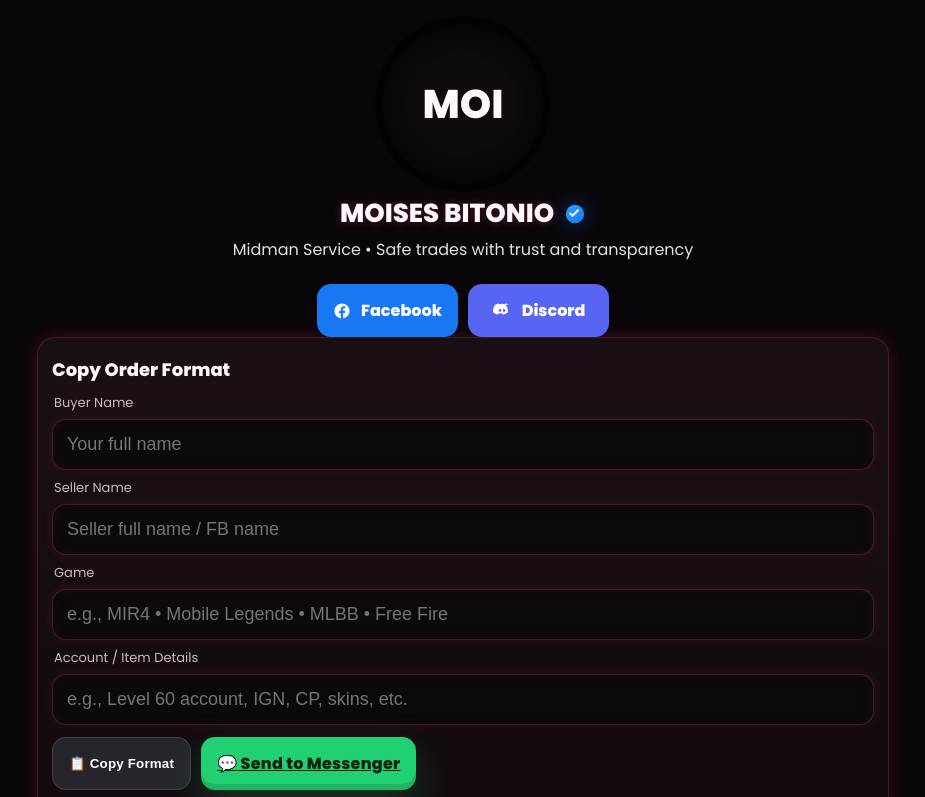
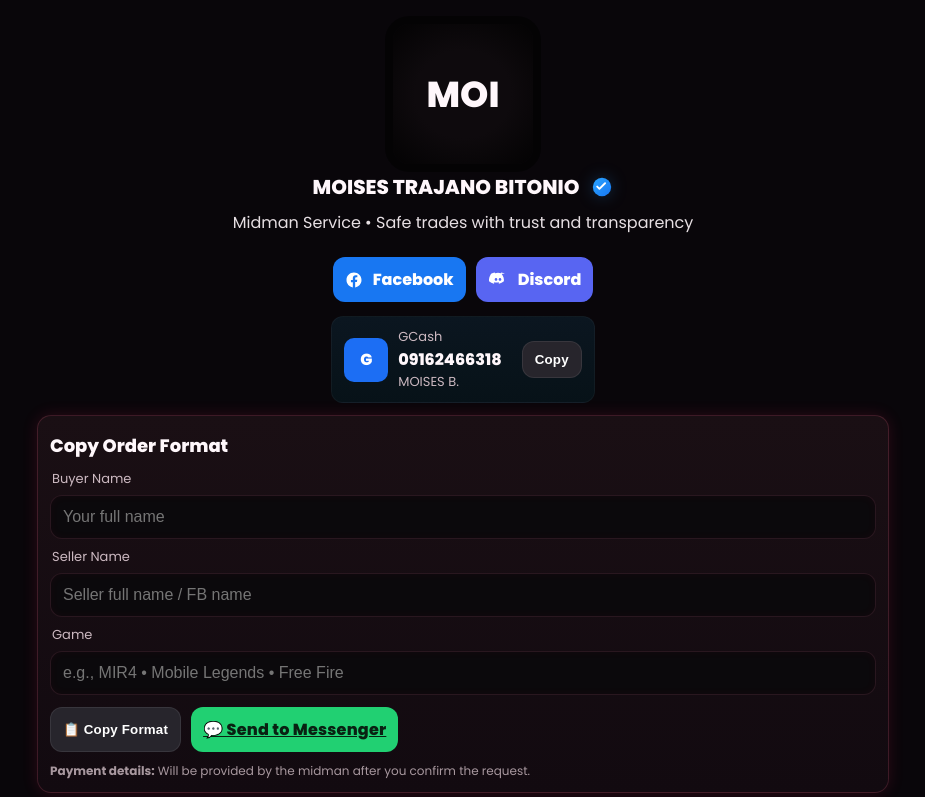
Before and after one commit to mbitonio/MIDMAN-SERVICE, a plain HTML site: page index.html in a window 1280 px wide. Shown: the top 797 px of the page, without its empty margins (177-1102 px from the left). Drawn offline with Linux system fonts and the light colour scheme.

Commit message:
Update index.html

```diff
--- a/index.html
+++ b/index.html
@@ -25,44 +25,46 @@ body::before{
 @keyframes bgFloat{to{transform:translate3d(1.2%,-1.2%,0)}}
 
 .wrap{max-width:880px;margin:auto;padding:18px 14px 120px}
-.header{display:grid;place-items:center;margin-top:6px}
-.logo{width:min(42vw,160px);aspect-ratio:1/1;border-radius:999px;position:relative;display:grid;place-items:center;background:radial-gradient(120px 110px at 50% 50%, #0e0a0d 40%, #000 100%);box-shadow:0 0 0 8px rgba(0,0,0,.55)}
-/* ring removed per request */
-.logo img{width:82%;border-radius:999px;box-shadow:0 0 18px rgba(255,40,100,.28)}
-.brand{display:flex;gap:10px;align-items:center;justify-content:center;margin:10px 0 4px;font-weight:800;font-size:26px;text-shadow:0 0 10px rgba(255,70,120,.25)}
-.badge{width:22px;height:22px;display:inline-block;filter: drop-shadow(0 0 10px rgba(24,119,242,.45))}
+.header{display:grid;place-items:center;margin-top:6px;gap:8px}
+.logo{width:min(42vw,140px);aspect-ratio:1/1;border-radius:16px;position:relative;display:grid;place-items:center;background:radial-gradient(120px 110px at 50% 50%, #0e0a0d 40%, #000 100%);box-shadow:0 0 0 8px rgba(0,0,0,.55)}
+/* ring removed */
+.logo img{width:82%;border-radius:12px;box-shadow:0 0 18px rgba(255,40,100,.28)}
+.brandRow{display:flex;gap:12px;align-items:center;justify-content:center}
+.brand{font-weight:900;font-size:20px}
+.sub{opacity:.9;text-align:center;margin-bottom:6px}
+.links{display:flex;gap:10px;justify-content:center;flex-wrap:wrap;margin-top:8px}
 
-.sub{opacity:.9;text-align:center;margin-bottom:12px}
-.row{display:grid;gap:12px}
-
-.section{background:linear-gradient(180deg,var(--red1),var(--red2));border:1px solid var(--border);border-radius:18px;padding:14px;box-shadow:0 0 16px rgba(255,40,100,.22)}
+.section{background:linear-gradient(180deg,var(--red1),var(--red2));border:1px solid var(--border);border-radius:14px;padding:12px;box-shadow:0 0 16px rgba(255,40,100,.14);margin-top:12px}
 .h2{font-weight:800;margin:4px 0 10px;font-size:18px}
 .label{font-size:13px;color:#ccb9c1;margin:4px 2px 6px}
-.in{width:100%;border:1px solid rgba(255,120,160,.20);background:#0b090c;color:#fff;padding:14px;border-radius:14px;font-size:18px;outline:none;box-shadow:inset 0 0 14px rgba(255,20,80,.06), 0 0 12px rgba(255,40,100,.12)}
-.in:focus{border-color:#ff6aa1;box-shadow:0 0 0 3px rgba(255,60,110,.16)}
+.in{width:100%;border:1px solid rgba(255,120,160,.12);background:#0b090c;color:#fff;padding:12px;border-radius:12px;font-size:16px;outline:none;box-shadow:inset 0 0 10px rgba(255,20,80,.04)}
+.in:focus{border-color:#ff6aa1;box-shadow:0 0 0 3px rgba(255,60,110,.10)}
 .grid2{display:grid;grid-template-columns:1fr 1fr;gap:12px}
-.box{background:linear-gradient(180deg,#1a1218,#120e13);border:1px solid rgba(255,120,160,.18);border-radius:16px;padding:12px;text-align:center}
-.box h5{margin:0 0 4px;font-size:12px;color:#ccb9c1}
-.big{font-weight:900;font-size:20px}
-.btn{display:inline-flex;align-items:center;gap:10px;border:none;border-radius:14px;padding:14px 16px;font-weight:800;letter-spacing:.2px;cursor:pointer;user-select:none}
-.pri{background:var(--green);color:#092112;box-shadow:0 18px 44px rgba(33,208,114,.24), inset 0 -6px 0 rgba(0,0,0,.12)}
-.copy{background:#27252c;color:#fff;border:1px solid rgba(255,255,255,.12)}
-.links{display:grid;grid-template-columns:1fr 1fr;gap:10px;margin-top:10px}
-.a{display:inline-flex;align-items:center;justify-content:center;gap:10px;border-radius:14px;padding:14px 16px;font-weight:800;text-decoration:none;color:#fff}
+.box{background:linear-gradient(180deg,#151218,#0f0e12);border:1px solid rgba(255,255,255,.06);border-radius:12px;padding:12px;text-align:center}
+.box h5{margin:0 0 6px;font-size:13px;color:#ccb9c1}
+.big{font-weight:900;font-size:18px}
+.btn{display:inline-flex;align-items:center;gap:10px;border:none;border-radius:12px;padding:10px 12px;font-weight:800;letter-spacing:.2px;cursor:pointer;user-select:none}
+.pri{background:var(--green);color:#092112}
+.copy{background:#27252c;color:#fff;border:1px solid rgba(255,255,255,.08)}
+.a{display:inline-flex;align-items:center;justify-content:center;gap:10px;border-radius:12px;padding:10px 12px;font-weight:800;text-decoration:none;color:#fff}
 .fb{background:var(--blue)}
 .dc{background:var(--discord)}
 .note{font-size:12px;color:#a8989f;margin-top:6px}
 
-.card{background:linear-gradient(180deg,#17141a,#120f14);border:1px solid rgba(255,255,255,.12);border-radius:14px;padding:12px;box-shadow:0 0 16px rgba(0,0,0,.25);margin-top:12px}
-.step{display:grid;grid-template-columns:32px 1fr;gap:10px;align-items:start;padding:10px;border-bottom:1px dashed rgba(255,255,255,.08)}
+.paymentRow{display:flex;gap:12px;align-items:center;justify-content:center;margin-top:6px;flex-wrap:wrap}
+.gcashCard{display:flex;align-items:center;gap:10px;background:linear-gradient(180deg,#0b1620,#071218);padding:10px 12px;border-radius:12px;border:1px solid rgba(255,255,255,.04)}
+.gIcon{width:44px;height:44px;border-radius:10px;display:grid;place-items:center;background:#1c6ef4;font-weight:900;color:#fff}
+
+.card{background:linear-gradient(180deg,#17141a,#120f14);border:1px solid rgba(255,255,255,.06);border-radius:12px;padding:12px;box-shadow:0 0 16px rgba(0,0,0,.22);margin-top:12px}
+.step{display:grid;grid-template-columns:32px 1fr;gap:10px;align-items:start;padding:10px;border-bottom:1px dashed rgba(255,255,255,.06)}
 .step:last-child{border-bottom:none}
-.ico{width:32px;height:32px;border-radius:10px;display:grid;place-items:center;background:#0f0d12;border:1px solid rgba(255,255,255,.10)}
+.ico{width:32px;height:32px;border-radius:10px;display:grid;place-items:center;background:#0f0d12;border:1px solid rgba(255,255,255,.06)}
 .em{font-size:18px}
 .kv{display:flex;align-items:center;gap:8px;flex-wrap:wrap}
 .kv strong{font-weight:800}
 .center{text-align:center}
 
-@media (max-width:680px){ .grid2{grid-template-columns:1fr} }
+@media (max-width:680px){ .grid2{grid-template-columns:1fr} .brand{font-size:18px} }
 </style>
 </head>
 <body>
@@ -70,34 +72,47 @@ body::before{
     <!-- header -->
     <div class="header">
       <div class="logo" title="Logo">
-        <!-- ring removed -->
-        <img src="logo.png" alt="Logo" onerror="this.outerHTML='<div style=&quot;font-weight:900;font-size:40px;&quot;>MOI</div>'">
+        <img src="logo.png" alt="Logo" onerror="this.outerHTML='<div style=&quot;font-weight:900;font-size:36px;&quot;>MOI</div>'">
       </div>
-      <div class="brand">
-        MOISES BITONIO
+
+      <div class="brandRow">
+        <div class="brand">MOISES TRAJANO BITONIO</div>
         <!-- verified badge -->
-        <svg class="badge" viewBox="0 0 24 24" aria-hidden="true">
-          <defs><linearGradient id="g" x1="0" y1="0" x2="1" y2="1"><stop offset="0" stop-color="#2aa4ff"/><stop offset="1" stop-color="#1877f2"/></linearGradient></defs>
-          <circle cx="12" cy="12" r="10" fill="url(#g)"/>
+        <svg viewBox="0 0 24 24" width="22" height="22" aria-hidden="true" style="filter:drop-shadow(0 0 8px rgba(41,164,255,.25))">
+          <defs><linearGradient id="vG" x1="0" y1="0" x2="1" y2="1"><stop offset="0" stop-color="#2aa4ff"/><stop offset="1" stop-color="#1877f2"/></linearGradient></defs>
+          <circle cx="12" cy="12" r="10" fill="url(#vG)"/>
           <path d="M9.2 12.6l-1.7-1.7a1 1 0 10-1.4 1.4l2.4 2.4c.4.4 1 .4 1.4 0l6.1-6.1a1 1 0 10-1.4-1.4l-5.4 5.4z" fill="#fff"/>
         </svg>
       </div>
+
       <div class="sub">Midman Service • Safe trades with trust and transparency</div>
+
+      <!-- Links + GCash -->
       <div class="links">
         <a class="a fb" href="https://m.me/mbitonio" target="_blank" rel="noopener">
-          <!-- FB icon -->
-          <svg width="18" height="18" viewBox="0 0 24 24" fill="#fff" aria-hidden="true"><path d="M22 12.07C22 6.48 17.52 2 11.93 2S2 6.48 2 12.07c0 5.01 3.66 9.17 8.44 9.93v-7.02H7.9v-2.91h2.54V9.41c0-2.5 1.49-3.89 3.77-3.89 1.09 0 2.24.2 2.24.2v2.46h-1.26c-1.24 0-1.63.77-1.63 1.56v1.87h2.78l-.44 2.91h-2.34V22c4.78-.76 8.44-4.92 8.44-9.93z"/></svg>
+          <svg width="18" height="18" viewBox="0 0 24 24" fill="#fff" aria-hidden="true"><path d="M22 12.07C22 6.48 17.52 2 11.93 2S2 6.48 2 12.07c0 5.01 3.66 9.17 8.44 9.93v-7.02H7.9v-2.91h2.54V9.41c0-2.5 1.49-3.89 3.77-3.89 1.09 0 2.24.2 2.24.2v2.46 h-1.26c-1.24 0-1.63.77-1.63 1.56v1.87h2.78l-.44 2.91h-2.34V22c4.78-.76 8.44-4.92 8.44-9.93z"/></svg>
           Facebook
         </a>
         <a class="a dc" href="https://discord.gg/QkdVz5mh" target="_blank" rel="noopener">
-          <!-- Discord icon -->
           <svg width="20" height="20" viewBox="0 0 24 24" fill="#fff" aria-hidden="true"><path d="M20.3 4.4A16 16 0 0015.9 3l-.4.8a13.3 13.3 0 00-7 0L8.1 3A16 16 0 003.7 4.4C1.7 7.5 1 10.5 1.2 13.4a16 16 0 005.9 3l.8-1.3c-.4-.1-.7-.3-1-.4.1-.1.2-.2.3-.3 1.9.9 4 .9 5.9 0l.3.3c-.3.2-.6.3-1 .4l.8 1.3a16 16 0 005.9-3c.3-3-.5-5.9-2.8-9zM9.6 13c-.9 0-1.6-.8-1.6-1.7S8.7 9.6 9.6 9.6s1.6.8 1.6 1.7S10.5 13 9.6 13zm4.8 0c-.9 0-1.6-.8-1.6-1.7s.7-1.7 1.6-1.7 1.6.8 1.6 1.7-.7 1.7-1.6 1.7z"/></svg>
           Discord
         </a>
       </div>
+
+      <div class="paymentRow">
+        <div class="gcashCard" title="Tap to copy GCash">
+          <div class="gIcon">G</div>
+          <div style="display:flex;flex-direction:column">
+            <div style="font-size:13px;color:var(--mut)">GCash</div>
+            <div style="font-weight:900">09162466318</div>
+            <div style="font-size:13px;color:var(--mut)">MOISES B.</div>
+          </div>
+          <button id="copyG" class="btn copy" style="margin-left:10px">Copy</button>
+        </div>
+      </div>
     </div>
 
-    <!-- Order Format (calculator removed) -->
+    <!-- Order Format (calculator removed, item removed) -->
     <div class="section">
       <div class="h2">Copy Order Format</div>
 
@@ -108,10 +123,7 @@ body::before{
       <input id="seller" class="in" placeholder="Seller full name / FB name">
 
       <div class="label" style="margin-top:8px">Game</div>
-      <input id="game" class="in" placeholder="e.g., MIR4 • Mobile Legends • MLBB • Free Fire">
-
-      <div class="label" style="margin-top:8px">Account / Item Details</div>
-      <input id="item" class="in" placeholder="e.g., Level 60 account, IGN, CP, skins, etc.">
+      <input id="game" class="in" placeholder="e.g., MIR4 • Mobile Legends • Free Fire">
 
       <div style="display:flex;gap:10px;flex-wrap:wrap;margin-top:12px">
         <button id="copyBtn" class="btn copy">📋 Copy Format</button>
@@ -178,7 +190,7 @@ body::before{
         </div>
       </div>
 
-      <div class="card">
+      <div class="card" style="margin-top:12px">
         <div class="h2">⚠️ REMINDERS</div>
         <ul style="margin:6px 0 0 18px;line-height:1.5">
           <li>Gmail can still be recovered within 7–8 days.</li>
@@ -194,26 +206,25 @@ body::before{
   </div>
 
 <script>
+// Elements
 const buyer = document.getElementById('buyer');
 const seller = document.getElementById('seller');
 const game = document.getElementById('game');
-const item = document.getElementById('item');
 const copyBtn = document.getElementById('copyBtn');
 const msgBtn = document.getElementById('msgBtn');
+const copyG = document.getElementById('copyG');
 
-function peso(n){ return '₱' + (Number(n)||0).toLocaleString(undefined,{minimumFractionDigits:2,maximumFractionDigits:2}); }
-
+// Build message (now only includes Game)
 function buildMessage(){
   const lines = [
     'MIDMAN REQUEST',
-    'Buyer: ' + (buyer.value.trim()||'[Buyer name]'),
-    'Seller: ' + (seller.value.trim()||'[Seller name]'),
-    'Game: ' + (game.value.trim()||'[Game name]'),
-    'Item / Account: ' + (item.value.trim()||'[Details (level, IGN, CP, skins, etc.)]'),
+    'Buyer: ' + (buyer.value.trim() || '[Buyer name]'),
+    'Seller: ' + (seller.value.trim() || '[Seller name]'),
+    'Game: ' + (game.value.trim() || '[Game name]'),
     '',
-    'Amount: ' + '[amount here]',
-    'Midman Fee: ' + '[fee - will be confirmed by midman]',
-    'Total to Send: ' + '[total amount]',
+    'Amount: [amount here]',
+    'Midman Fee: [fee - will be confirmed by midman]',
+    'Total to Send: [total amount]',
     '',
     'Payment details: Will be provided by the midman after confirming the request.',
     '',
@@ -230,9 +241,20 @@ copyBtn.addEventListener('click', ()=>{
   }).catch(()=>{ alert('Copy failed.'); });
 });
 
-msgBtn.addEventListener('click', (e)=>{
+msgBtn.addEventListener('click', ()=>{
   const text = encodeURIComponent(buildMessage());
   msgBtn.href = 'https://m.me/mbitonio?text=' + text;
+});
+
+// copy gcash
+copyG.addEventListener('click', async ()=>{
+  try{
+    await navigator.clipboard.writeText('09162466318');
+    copyG.textContent = '✔ Copied';
+    setTimeout(()=>copyG.textContent='Copy',1200);
+  }catch{
+    alert('Copy failed.');
+  }
 });
 </script>
 </body>
```
